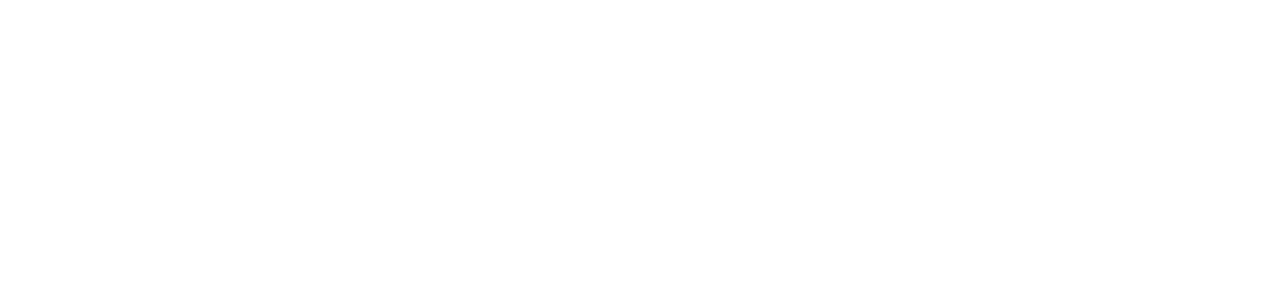
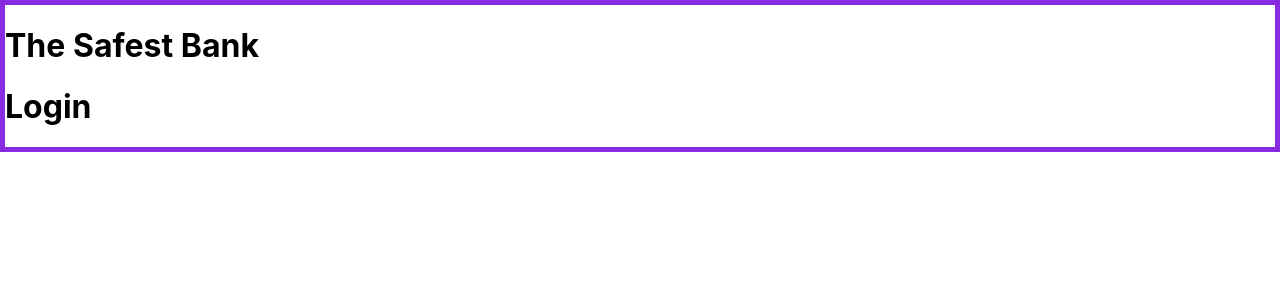
Before and after one commit to sekulas/TheSafestBank, a React (Create React App) app in the folder safest-bank-client/: page /login in a window 1280 px wide. Shown: the top 300 px of the page. Built offline with nearby package versions, Linux system fonts and the light colour scheme.

Commit message:
Routing has been set, added starting logging in page and navbar

```diff
--- a/safest-bank-client/package.json
+++ b/safest-bank-client/package.json
@@ -8,6 +8,7 @@
     "@types/react-dom": "^18.2.17",
     "react": "^18.2.0",
     "react-dom": "^18.2.0",
+    "react-router-dom": "^6.20.1",
     "react-scripts": "^5.0.1",
     "typescript": "^4.9.5",
     "web-vitals": "^2.1.4"
--- a/safest-bank-client/src/App.css
+++ /dev/null
@@ -1,3 +0,0 @@
-.App {
-  text-align: center;
-}
--- a/safest-bank-client/src/App.tsx
+++ /dev/null
@@ -1,11 +0,0 @@
-import './App.css';
-
-function App() {
-  return (
-    <div className="App">
-
-    </div>
-  );
-}
-
-export default App;
--- a/safest-bank-client/src/index.css
+++ b/safest-bank-client/src/index.css
@@ -5,6 +5,7 @@
     sans-serif;
   -webkit-font-smoothing: antialiased;
   -moz-osx-font-smoothing: grayscale;
+  border: 5px solid blueviolet;
 }
 
 code {
--- a/safest-bank-client/src/index.tsx
+++ b/safest-bank-client/src/index.tsx
@@ -1,15 +1,55 @@
-import React from 'react';
-import ReactDOM from 'react-dom/client';
-import './index.css';
-import App from './App';
-import reportWebVitals from './reportWebVitals';
+import React from "react";
+import ReactDOM from "react-dom/client";
+import "./index.css";
+import reportWebVitals from "./reportWebVitals";
+import {
+  createBrowserRouter,
+  RouterProvider,
+} from "react-router-dom";
+import AppLayout from "./layouts/AppLayout";
+import ErrorPage from "./pages/ErrorPage";
+import LoginPage from "./pages/LoginPage";
+
+const router = createBrowserRouter([
+  {
+    path: "/",
+    element: <AppLayout />,
+    children: [
+      {
+        errorElement: <ErrorPage />,
+        children: [
+          {
+            path: "/login",
+            element: <LoginPage />
+          },
+          // {
+          //   index: true,
+          //   path: "/home",
+          //   element: <HomePage />,
+          //   loader: accountDetailsLoader
+          // },
+          // {
+          //   path: "/password",
+          //   element: <ChangePasswordPage />
+          // },
+          // {
+          //   path: "/client/:clientId",
+          //   element: <ClientDetailsPage />,
+          //   loader: clientLoader
+          // }
+        ]
+      }
+    ]
+  },
+]);
 
 const root = ReactDOM.createRoot(
-  document.getElementById('root') as HTMLElement
+  document.getElementById("root") as HTMLElement
 );
+
 root.render(
   <React.StrictMode>
-    <App />
+    <RouterProvider router={router} />
   </React.StrictMode>
 );
 
--- /dev/null
+++ b/safest-bank-client/src/layouts/AppLayout.tsx
@@ -0,0 +1,15 @@
+import { Outlet } from "react-router-dom";
+import Navbar from "./Navbar"
+
+const AppLayout = () => {
+
+  return (
+    <div id="app">
+      <Navbar />
+      <Outlet />
+    </div>
+  )
+
+}
+
+export default AppLayout;
--- /dev/null
+++ b/safest-bank-client/src/layouts/Navbar.tsx
@@ -0,0 +1,9 @@
+const Navbar = () => {
+  return (
+    <div id="navbar">
+      <h1>The Safest Bank</h1>
+    </div>
+  )
+}
+
+export default Navbar;
--- /dev/null
+++ b/safest-bank-client/src/pages/ErrorPage.tsx
@@ -0,0 +1,20 @@
+import { useRouteError, isRouteErrorResponse } from "react-router-dom";
+
+const ErrorPage = () => {
+  const error = useRouteError();
+
+  if (isRouteErrorResponse(error)) {
+    return (
+      <div>
+        <h1>Oops!</h1>
+        <h2>{error.status}</h2>
+        <p>{error.statusText}</p>
+        {error.data?.message && <p>{error.data.message}</p>}
+      </div>
+    );
+  } else {
+    return <div>Oops</div>;
+  }
+}
+
+export default ErrorPage;
--- /dev/null
+++ b/safest-bank-client/src/pages/LoginPage.tsx
@@ -0,0 +1,10 @@
+const LoginPage = () => {
+
+  return (
+    <div id="login">
+      <h1>Login</h1>
+    </div>
+  );
+}
+
+export default LoginPage;
```
Also changed, not shown: 1 other file (tests, documents, lock files or other folders).
